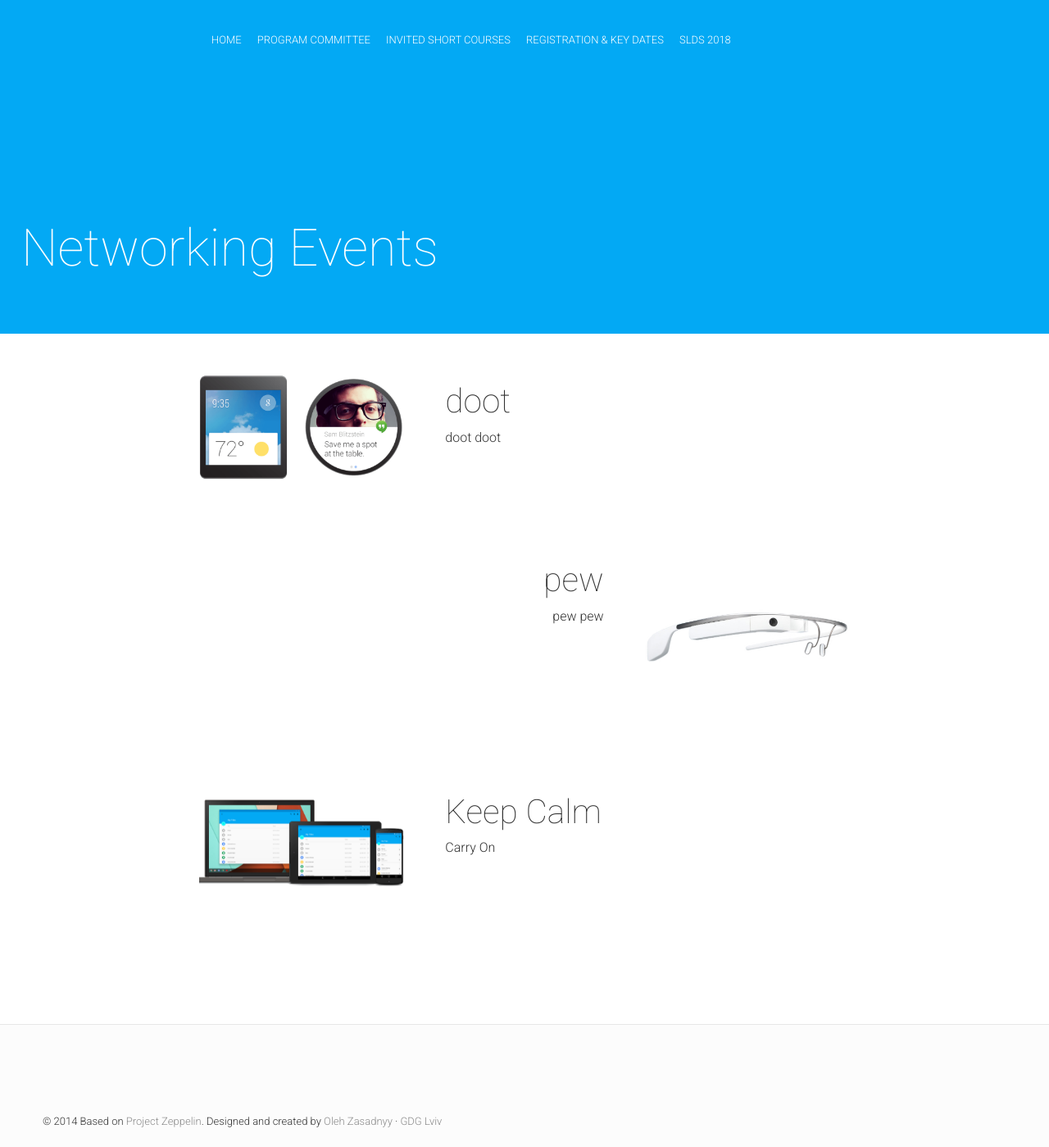
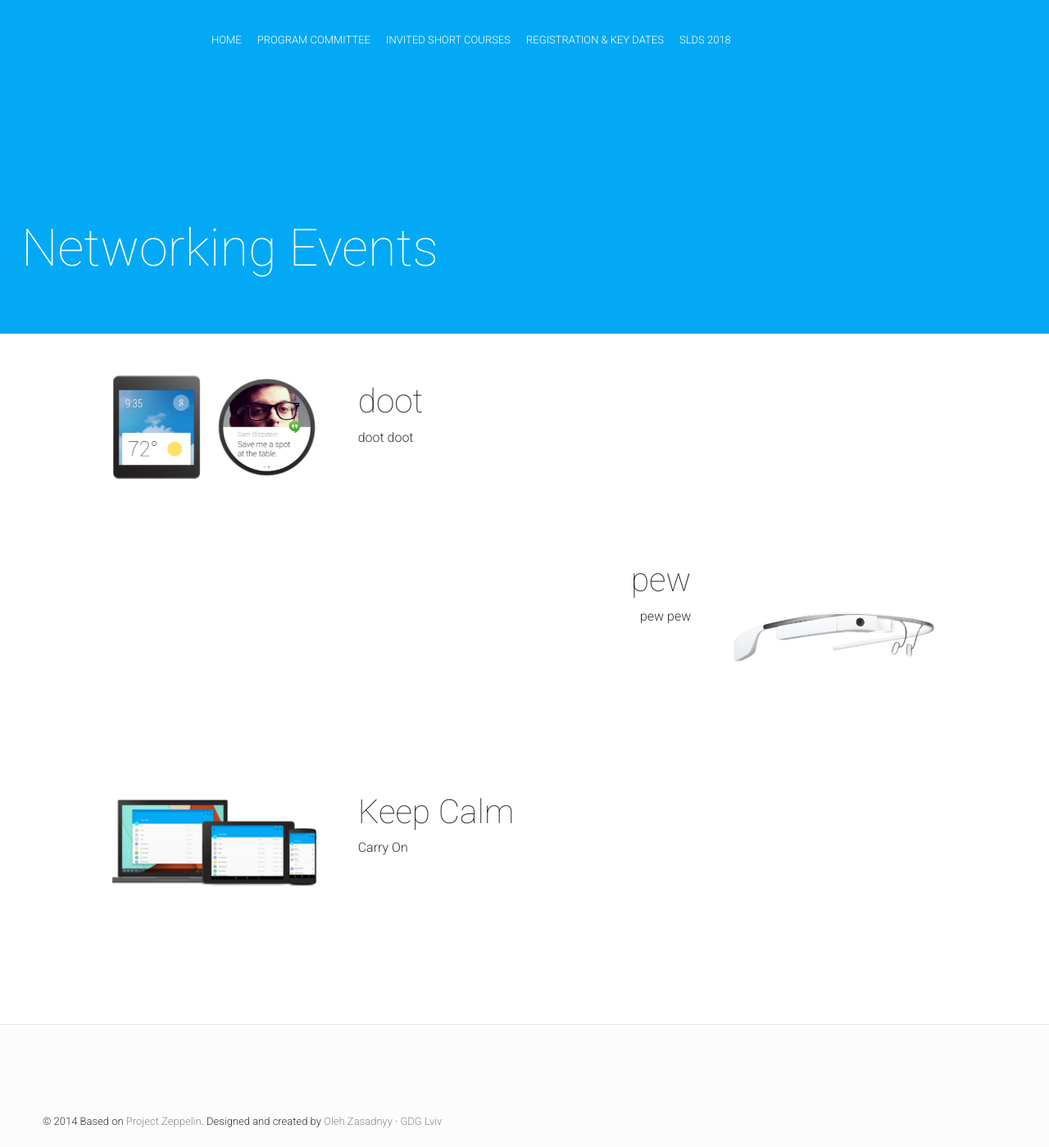
Before and after one commit to ASASLDS/SLDS2020, a Jekyll site: the page built from networking.html, in a window 1280 px wide and 1399 px high. Shown: the whole window at 82% size. Built offline with Jekyll 4.4.1, drawn with Linux system fonts in a browser that asks for light colours; nearby versions of some CDN libraries; comment, search, counter and statistics services are not loaded.

Commit message:
Make tabs wider

```diff
--- a/_includes/networking-events.html
+++ b/_includes/networking-events.html
@@ -1,7 +1,7 @@
 <!-- Networking Events Section -->
 <section id="networking" class="about-hackathon">
     <div class="content-wrapper">
-        <div class="col-md-8 col-md-offset-2">
+        <div class="col-md-10 col-md-offset-1">
             {% for row in site.networkingRows %}
             {% assign check = forloop.index0 | modulo:2 %}
             <div class="hackathon-row {% if check == 0 %}float-left{% else %}float-right{% endif %} col-md-12">
```
